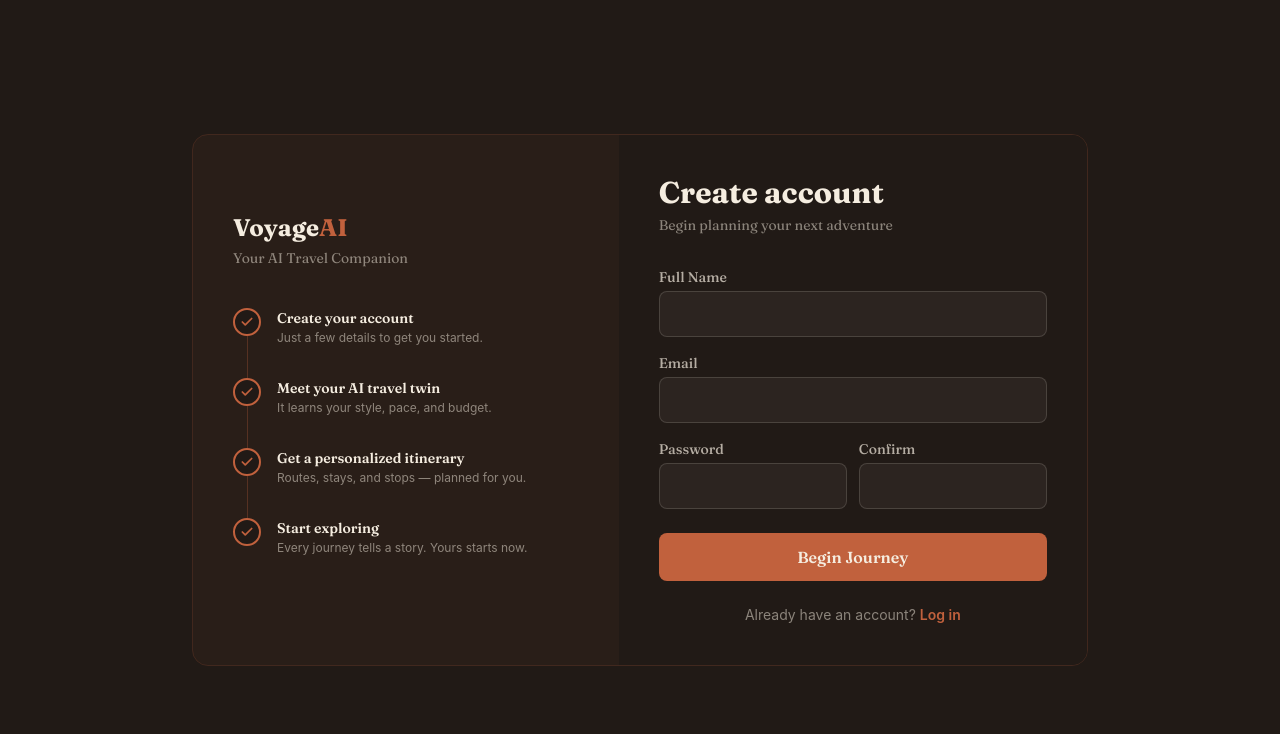
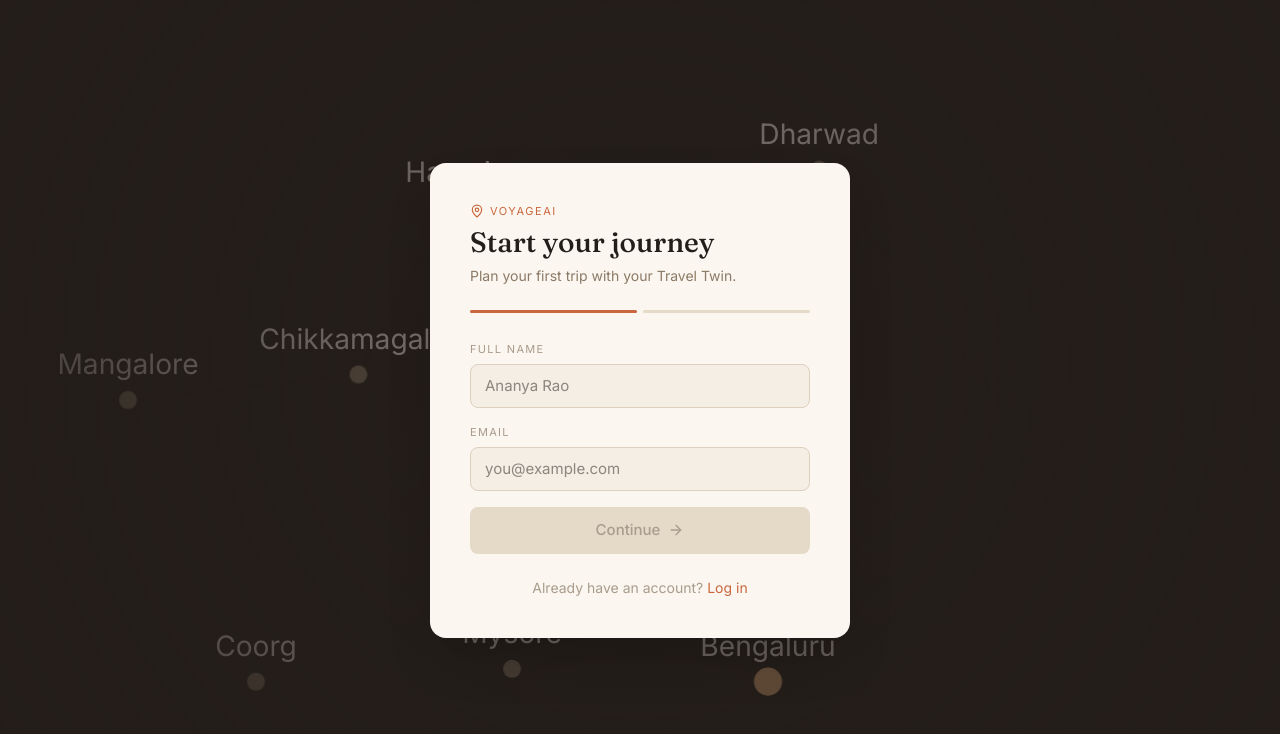
Before and after one commit to sanjanahoskote21-cell/VoyageAI, a React (Vite) app in the folder frontend/: page /register in a window 1280 px wide. Shown: the top 734 px of the page. Built offline with nearby package versions, Linux system fonts and the light colour scheme.

Commit message:
Redesign RegisterPage: two-step form, animated route map, real auth wiring

```diff
--- a/frontend/src/pages/RegisterPage.tsx
+++ b/frontend/src/pages/RegisterPage.tsx
@@ -1,137 +1,429 @@
-import { useState } from 'react';
-import { useNavigate, Link } from 'react-router-dom';
-import { useAuth } from '../hooks/useAuth';
-import { registerUser } from '../api/authApi';
-import { getErrorMessage } from '../utils/getErrorMessage';
+import React, { useState, useMemo } from "react";
+import { useNavigate, Link } from "react-router-dom";
+import { Check, Eye, EyeOff, ArrowRight, ArrowLeft, MapPin } from "lucide-react";
+import { useAuth } from "../hooks/useAuth";
+import { registerUser } from "../api/authApi";
+import { getErrorMessage } from "../utils/getErrorMessage";
 
-function IconCheck() {
+// ─────────────────────────────────────────────────────────────
+// VoyageAI — RegisterPage
+// Design tokens (matches existing LoginPage system):
+//   bg:       #241E1A  (warm charcoal)
+//   card:     #FBF6EF  (cream)
+//   accent:   #C9683F  (terracotta)
+//   accent-2: #E3A876  (soft amber, for secondary states)
+//   text-hi:  #F4EEE4
+//   text-lo:  #A99C8C
+// Display face: Fraunces · Body/UI face: Inter
+// ─────────────────────────────────────────────────────────────
+
+const CITIES = [
+  { name: "Bengaluru", x: 60, y: 72 },
+  { name: "Mysore", x: 40, y: 71 },
+  { name: "Coorg", x: 20, y: 72 },
+  { name: "Mangalore", x: 10, y: 50 },
+  { name: "Chikkamagalur", x: 28, y: 48 },
+  { name: "Hampi", x: 35, y: 35 },
+  { name: "Dharwad", x: 64, y: 32 },
+  { name: "Bidar", x: 78, y: 50 },
+];
+
+const ROUTE = "Bidar-Dharwad-Hampi-Chikkamagalur-Mangalore-Coorg-Mysore-Bengaluru"
+  .split("-")
+  .map((n) => CITIES.find((c) => c.name === n));
+
+function RouteMap() {
+  const points = ROUTE.map((c) => `${c.x},${c.y}`).join(" ");
   return (
-    <svg width="14" height="14" viewBox="0 0 24 24" fill="none" stroke="currentColor" strokeWidth="3" strokeLinecap="round" strokeLinejoin="round">
-      <path d="M20 6 9 17l-5-5" />
+    <svg
+      viewBox="0 0 100 100"
+      preserveAspectRatio="xMidYMid slice"
+      className="absolute inset-0 w-full h-full"
+      style={{ opacity: 0.58 }}
+    >
+      <polyline
+        points={points}
+        fill="none"
+        stroke="#6b5579"
+        strokeWidth="0.35"
+        strokeLinecap="round"
+        strokeLinejoin="round"
+        pathLength="100"
+        style={{
+          strokeDasharray: 100,
+          strokeDashoffset: 100,
+          animation: "draw-route 6s ease-in-out infinite",
+        }}
+      />
+      {ROUTE.map((c, i) => (
+        <circle
+          key={c.name}
+          cx={c.x}
+          cy={c.y}
+          r={i === 0 || i === ROUTE.length - 1 ? 1.1 : 0.7}
+          fill={i === ROUTE.length - 1 ? "#E3A876" : "#8B7A66"}
+          style={{
+            opacity: 0,
+            animation: `city-pop 6s ease-in-out infinite`,
+            animationDelay: `${(i / ROUTE.length) * 5.5}s`,
+          }}
+        />
+      ))}
+      {ROUTE.map((c, i) => (
+        <text
+          key={`${c.name}-label`}
+          x={c.x}
+          y={c.y - 2}
+          fontSize="2.2"
+          textAnchor="middle"
+          fill="#F4EEE4"
+          style={{
+            fontFamily: "Inter, sans-serif",
+            opacity: 0,
+            animation: `city-pop 6s ease-in-out infinite`,
+            animationDelay: `${(i / ROUTE.length) * 5.5}s`,
+          }}
+        >
+          {c.name}
+        </text>
+      ))}
+      <style>{`
+        @keyframes draw-route {
+          0% { stroke-dashoffset: 100; }
+          55% { stroke-dashoffset: 0; }
+          85% { stroke-dashoffset: 0; opacity: 0.55; }
+          92% { opacity: 0; }
+          100% { stroke-dashoffset: 100; opacity: 0; }
+        }
+        @keyframes city-pop {
+          0% { opacity: 0; }
+          8% { opacity: 1; }
+          85% { opacity: 1; }
+          92% { opacity: 0; }
+          100% { opacity: 0; }
+        }
+      `}</style>
     </svg>
   );
 }
 
-const STEPS = [
-  { title: 'Create your account', desc: 'Just a few details to get you started.' },
-  { title: 'Meet your AI travel twin', desc: 'It learns your style, pace, and budget.' },
-  { title: 'Get a personalized itinerary', desc: 'Routes, stays, and stops — planned for you.' },
-  { title: 'Start exploring', desc: 'Every journey tells a story. Yours starts now.' },
-];
-
-export function RegisterPage() {
-  const [fullName, setFullName] = useState('');
-  const [email, setEmail] = useState('');
-  const [password, setPassword] = useState('');
-  const [confirmPassword, setConfirmPassword] = useState('');
-  const [error, setError] = useState('');
-  const { login } = useAuth();
-  const navigate = useNavigate();
-
-  const handleSubmit = async (e: React.FormEvent) => {
-    e.preventDefault();
-    setError('');
-
-    if (password !== confirmPassword) {
-      setError('Passwords do not match');
-      return;
+function passwordStrength(pw) {
+  let score = 0;
+  if (pw.length >= 8) score++;
+  if (/[A-Z]/.test(pw)) score++;
+  if (/[0-9]/.test(pw)) score++;
+  if (/[^A-Za-z0-9]/.test(pw)) score++;
+  return score; // 0-4
 }
 
+const STRENGTH_LABEL = ["Too short", "Weak", "Okay", "Good", "Strong"];
+
+function Field({ label, children }) {
+  return (
+    <label className="block mb-4">
+      <span
+        className="block text-[11px] uppercase tracking-[0.12em] mb-1.5"
+        style={{ color: "#A99C8C", fontFamily: "Inter, sans-serif" }}
+      >
+        {label}
+      </span>
+      {children}
+    </label>
+  );
+}
+
+const inputBase = {
+  fontFamily: "Inter, sans-serif",
+  background: "#F4EEE4",
+  border: "1px solid #DDD0BE",
+  color: "#241E1A",
+};
+
+export default function RegisterPage() {
+  const navigate = useNavigate();
+  const { login } = useAuth();
+  const [step, setStep] = useState(1);
+  const [name, setName] = useState("");
+  const [email, setEmail] = useState("");
+  const [password, setPassword] = useState("");
+  const [confirm, setConfirm] = useState("");
+  const [showPw, setShowPw] = useState(false);
+  const [touched, setTouched] = useState(false);
+  const [submitting, setSubmitting] = useState(false);
+  const [error, setError] = useState("");
+
+  const emailValid = /^[^\s@]+@[^\s@]+\.[^\s@]+$/.test(email);
+  const nameValid = name.trim().length > 1;
+  const strength = useMemo(() => passwordStrength(password), [password]);
+  const pwValid = strength >= 3;
+  const matchValid = confirm.length > 0 && confirm === password;
+
+  const canAdvance = nameValid && emailValid;
+  const canSubmit = pwValid && matchValid && !submitting;
+
+  const handleSubmit = async () => {
+    if (!canSubmit) return;
+    setSubmitting(true);
+    setError("");
     try {
-      await registerUser({ email, password, full_name: fullName });
+      await registerUser({ email, password, full_name: name });
       await login({ email, password });
-      navigate('/dashboard');
+      navigate("/dashboard");
     } catch (err) {
       setError(getErrorMessage(err));
+    } finally {
+      setSubmitting(false);
     }
   };
 
   return (
-    <div className="min-h-screen bg-charcoal font-display flex items-center justify-center p-6">
-      <div className="w-full max-w-4xl grid md:grid-cols-[1fr_1.1fr] rounded-2xl overflow-hidden border border-terracotta/20">
+    <div
+      className="min-h-screen w-full relative flex items-center justify-center overflow-hidden px-6"
+      style={{ background: "#241E1A" }}
+    >
+      <style>{`
+        @import url('https://fonts.googleapis.com/css2?family=Fraunces:opsz,wght@9..144,400;9..144,500;9..144,600&family=Inter:wght@400;500;600&display=swap');
+      `}</style>
 
-        <div className="hidden md:flex flex-col justify-center bg-terracotta/5 p-10 relative">
-          <p className="text-2xl font-bold text-cream mb-1">Voyage<span className="text-terracotta">AI</span></p>
-          <p className="text-cream/50 text-sm mb-10">Your AI Travel Companion</p>
+      <RouteMap />
+      <div
+        className="absolute inset-0"
+        style={{
+          background:
+            "radial-gradient(circle at 50% 45%, rgba(36,30,26,0.15), rgba(36,30,26,0.85) 100%)",
+        }}
+      />
 
-          <div className="relative">
-            {STEPS.map((step, i) => (
-              <div key={step.title} className="flex gap-4 relative">
-                <div className="flex flex-col items-center">
-                  <div className="w-7 h-7 rounded-full border-2 border-terracotta flex items-center justify-center text-terracotta shrink-0 bg-charcoal z-10">
-                    <IconCheck />
+      {/* Card */}
+      <div
+        className="relative z-10 w-full max-w-[420px] rounded-2xl p-8 sm:p-10 shadow-2xl"
+        style={{ background: "#FBF6EF" }}
+      >
+        <div className="flex items-center gap-1.5 mb-1.5">
+          <MapPin size={14} color="#C9683F" />
+          <span
+            className="text-[11px] uppercase tracking-[0.14em]"
+            style={{ color: "#C9683F", fontFamily: "Inter, sans-serif" }}
+          >
+            VoyageAI
+          </span>
         </div>
-                  {i < STEPS.length - 1 && <div className="w-px flex-1 min-h-[36px] bg-terracotta/30" />}
-                </div>
-                <div className="pb-8">
-                  <p className="text-cream font-semibold text-sm">{step.title}</p>
-                  <p className="text-cream/50 text-xs font-sans mt-0.5">{step.desc}</p>
-                </div>
-              </div>
+
+        <h1
+          className="text-[28px] leading-tight mb-1.5"
+          style={{
+            fontFamily: "Fraunces, serif",
+            fontWeight: 500,
+            color: "#241E1A",
+          }}
+        >
+          {step === 1 ? "Start your journey" : "Secure your account"}
+        </h1>
+        <p
+          className="text-sm mb-6"
+          style={{ color: "#8B7A66", fontFamily: "Inter, sans-serif" }}
+        >
+          {step === 1
+            ? "Plan your first trip with your Travel Twin."
+            : "One last step before your first itinerary."}
+        </p>
+
+        {/* Progress */}
+        <div className="flex gap-1.5 mb-7">
+          {[1, 2].map((s) => (
+            <div
+              key={s}
+              className="h-[3px] flex-1 rounded-full transition-colors duration-300"
+              style={{ background: s <= step ? "#C9683F" : "#E5DAC8" }}
+            />
           ))}
         </div>
-        </div>
 
-        <div className="bg-charcoal p-10">
-          <h2 className="text-3xl font-bold text-cream mb-1">Create account</h2>
-          <p className="text-cream/50 text-sm mb-8">Begin planning your next adventure</p>
-
-          <form onSubmit={handleSubmit}>
-            {error && <p className="text-terracotta text-sm mb-4 font-medium">{error}</p>}
-
-            <label className="block text-cream/70 text-sm font-medium mb-1">Full Name</label>
+        {step === 1 && (
+          <div>
+            <Field label="Full name">
               <input
                 type="text"
-              value={fullName}
-              onChange={(e) => setFullName(e.target.value)}
-              required
-              className="w-full bg-cream/5 text-cream rounded-lg px-3 py-2.5 mb-4 outline-none border border-cream/15 focus:border-terracotta transition font-sans"
+                value={name}
+                onChange={(e) => setName(e.target.value)}
+                placeholder="Ananya Rao"
+                className="w-full px-3.5 py-2.5 rounded-lg text-[15px] outline-none focus:ring-2"
+                style={{ ...inputBase, "--tw-ring-color": "#C9683F" }}
               />
-
-            <label className="block text-cream/70 text-sm font-medium mb-1">Email</label>
+            </Field>
+            <Field label="Email">
+              <div className="relative">
                 <input
                   type="email"
                   value={email}
                   onChange={(e) => setEmail(e.target.value)}
-              required
-              className="w-full bg-cream/5 text-cream rounded-lg px-3 py-2.5 mb-4 outline-none border border-cream/15 focus:border-terracotta transition font-sans"
+                  onBlur={() => setTouched(true)}
+                  placeholder="you@example.com"
+                  className="w-full px-3.5 py-2.5 pr-9 rounded-lg text-[15px] outline-none focus:ring-2"
+                  style={inputBase}
                 />
+                {email.length > 0 && (
+                  <span className="absolute right-3 top-1/2 -translate-y-1/2">
+                    {emailValid ? (
+                      <Check size={16} color="#3F8F5F" />
+                    ) : (
+                      <span
+                        className="block w-1.5 h-1.5 rounded-full"
+                        style={{ background: "#C9683F" }}
+                      />
+                    )}
+                  </span>
+                )}
+              </div>
+              {touched && !emailValid && email.length > 0 && (
+                <span
+                  className="block text-xs mt-1"
+                  style={{ color: "#C9683F", fontFamily: "Inter, sans-serif" }}
+                >
+                  Enter a valid email address
+                </span>
+              )}
+            </Field>
 
-            <div className="grid grid-cols-2 gap-3 mb-6">
+            <button
+              disabled={!canAdvance}
+              onClick={() => setStep(2)}
+              className="w-full mt-2 flex items-center justify-center gap-2 py-3 rounded-lg text-[15px] font-medium transition-all duration-200"
+              style={{
+                fontFamily: "Inter, sans-serif",
+                background: canAdvance ? "#C9683F" : "#E5DAC8",
+                color: canAdvance ? "#FBF6EF" : "#A99C8C",
+                cursor: canAdvance ? "pointer" : "not-allowed",
+              }}
+            >
+              Continue <ArrowRight size={16} />
+            </button>
+          </div>
+        )}
+
+        {step === 2 && (
           <div>
-                <label className="block text-cream/70 text-sm font-medium mb-1">Password</label>
+            <Field label="Password">
+              <div className="relative">
                 <input
-                  type="password"
+                  type={showPw ? "text" : "password"}
                   value={password}
                   onChange={(e) => setPassword(e.target.value)}
-                  required
-                  className="w-full bg-cream/5 text-cream rounded-lg px-3 py-2.5 outline-none border border-cream/15 focus:border-terracotta transition font-sans"
+                  placeholder="••••••••"
+                  className="w-full px-3.5 py-2.5 pr-10 rounded-lg text-[15px] outline-none focus:ring-2"
+                  style={inputBase}
                 />
+                <button
+                  type="button"
+                  onClick={() => setShowPw((v) => !v)}
+                  className="absolute right-3 top-1/2 -translate-y-1/2"
+                  style={{ color: "#A99C8C" }}
+                >
+                  {showPw ? <EyeOff size={16} /> : <Eye size={16} />}
+                </button>
               </div>
-              <div>
-                <label className="block text-cream/70 text-sm font-medium mb-1">Confirm</label>
+
+              {password.length > 0 && (
+                <div className="mt-2">
+                  <div className="flex gap-1">
+                    {[0, 1, 2, 3].map((i) => (
+                      <div
+                        key={i}
+                        className="h-1 flex-1 rounded-full transition-colors duration-200"
+                        style={{
+                          background:
+                            i < strength
+                              ? strength >= 3
+                                ? "#3F8F5F"
+                                : "#C9683F"
+                              : "#E5DAC8",
+                        }}
+                      />
+                    ))}
+                  </div>
+                  <span
+                    className="block text-xs mt-1"
+                    style={{ color: "#8B7A66", fontFamily: "Inter, sans-serif" }}
+                  >
+                    {STRENGTH_LABEL[strength]} — use 8+ chars, a number, and a symbol
+                  </span>
+                </div>
+              )}
+            </Field>
+
+            <Field label="Confirm password">
+              <div className="relative">
                 <input
-                  type="password"
-                  value={confirmPassword}
-                  onChange={(e) => setConfirmPassword(e.target.value)}
-                  required
-                  className="w-full bg-cream/5 text-cream rounded-lg px-3 py-2.5 outline-none border border-cream/15 focus:border-terracotta transition font-sans"
+                  type={showPw ? "text" : "password"}
+                  value={confirm}
+                  onChange={(e) => setConfirm(e.target.value)}
+                  placeholder="••••••••"
+                  className="w-full px-3.5 py-2.5 pr-9 rounded-lg text-[15px] outline-none focus:ring-2"
+                  style={inputBase}
                 />
+                {confirm.length > 0 && (
+                  <span className="absolute right-3 top-1/2 -translate-y-1/2">
+                    {matchValid ? (
+                      <Check size={16} color="#3F8F5F" />
+                    ) : (
+                      <span
+                        className="block w-1.5 h-1.5 rounded-full"
+                        style={{ background: "#C9683F" }}
+                      />
+                    )}
+                  </span>
+                )}
+              </div>
+            </Field>
+
+            {error && (
+              <p
+                className="text-sm mb-3"
+                style={{ color: "#C9683F", fontFamily: "Inter, sans-serif" }}
+              >
+                {error}
+              </p>
+            )}
+
+            <div className="flex gap-2 mt-2">
+              <button
+                onClick={() => setStep(1)}
+                className="flex items-center justify-center gap-1.5 px-4 py-3 rounded-lg text-sm"
+                style={{
+                  fontFamily: "Inter, sans-serif",
+                  background: "transparent",
+                  border: "1px solid #DDD0BE",
+                  color: "#8B7A66",
+                }}
+              >
+                <ArrowLeft size={15} /> Back
+              </button>
+              <button
+                disabled={!canSubmit}
+                onClick={handleSubmit}
+                className="flex-1 py-3 rounded-lg text-[15px] font-medium transition-all duration-200"
+                style={{
+                  fontFamily: "Inter, sans-serif",
+                  background: canSubmit ? "#C9683F" : "#E5DAC8",
+                  color: canSubmit ? "#FBF6EF" : "#A99C8C",
+                  cursor: canSubmit ? "pointer" : "not-allowed",
+                }}
+              >
+                {submitting ? "Creating account..." : "Create account"}
+              </button>
             </div>
           </div>
+        )}
 
-            <button
-              type="submit"
-              className="w-full bg-terracotta hover:bg-terracotta/90 text-cream font-semibold rounded-lg py-3 transition"
+        <p
+          className="text-center text-sm mt-6"
+          style={{ color: "#A99C8C", fontFamily: "Inter, sans-serif" }}
         >
-              Begin Journey
-            </button>
-
-            <p className="text-cream/50 text-sm mt-6 text-center font-sans">
-              Already have an account? <Link to="/login" className="text-terracotta font-semibold hover:underline">Log in</Link>
+          Already have an account?{" "}
+          <Link to="/login" style={{ color: "#C9683F" }}>
+            Log in
+          </Link>
         </p>
-          </form>
-        </div>
       </div>
     </div>
   );
--- a/frontend/src/routes/AppRoutes.tsx
+++ b/frontend/src/routes/AppRoutes.tsx
@@ -1,6 +1,6 @@
 import { Routes, Route, Navigate } from 'react-router-dom';
 import { LoginPage } from '../pages/LoginPage';
-import { RegisterPage } from '../pages/RegisterPage';
+import RegisterPage from '../pages/RegisterPage';
 import { DashboardPage } from '../pages/DashboardPage';
 import { TripPlannerPage } from '../pages/TripPlannerPage';
 import { ItineraryPage } from '../pages/ItineraryPage';
```
Lines whose indentation alone changed are shown as unchanged.
